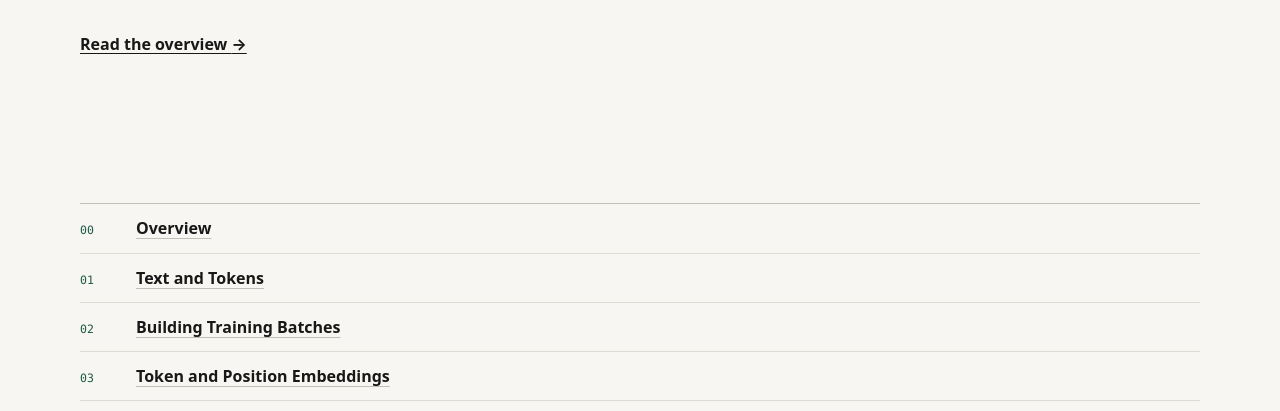
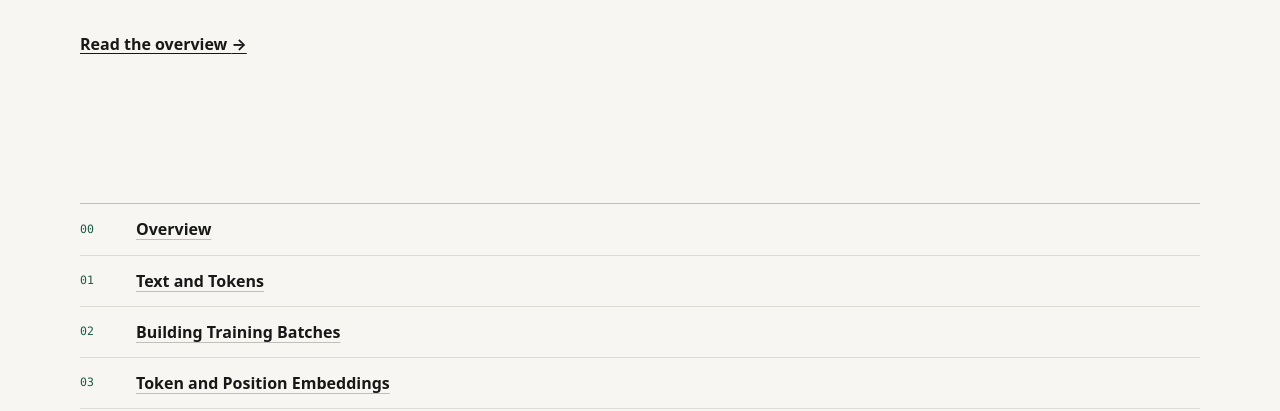
Before and after one commit to d1ssk/decoding-gpt, an Astro site: page /decoding-gpt/en/nanogpt/ in a window 1280 px wide. Shown: the part 357-768 px from the top of the page. Built offline with nearby package versions, Linux system fonts and the light colour scheme; Astro itself is replaced by a stand-in of ours.

Commit message:
Fix chapter list row height across title languages

```diff
--- a/src/components/ChapterList.astro
+++ b/src/components/ChapterList.astro
@@ -40,11 +40,12 @@ const t = useTranslations(lang);
   }
 
   li {
-    align-items: baseline;
+    align-items: center;
     border-bottom: 1px solid var(--line);
     display: grid;
     gap: 1rem;
     grid-template-columns: 2.5rem minmax(0, 1fr) auto;
+    line-height: 1.5;
     padding: 0.82rem 0;
   }
 
```
